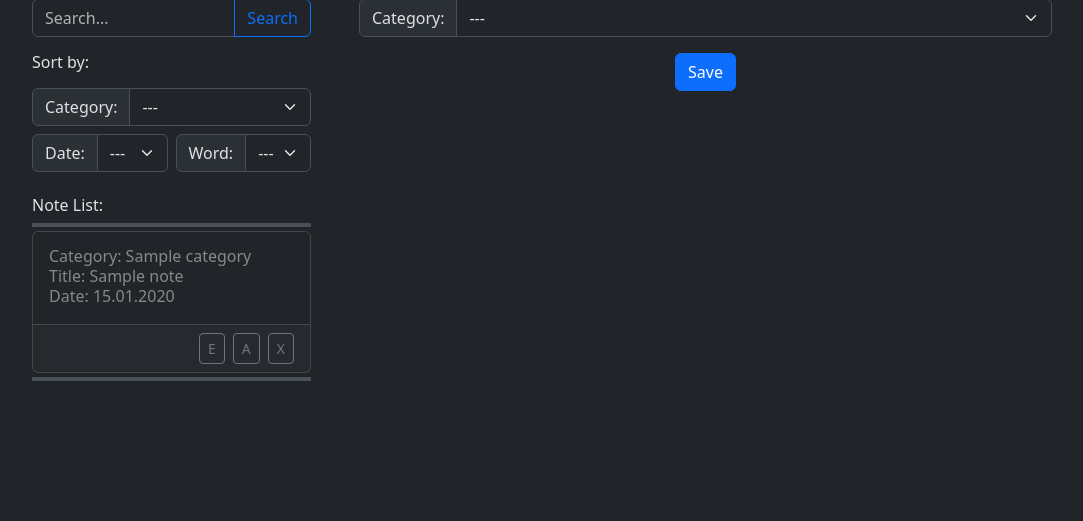
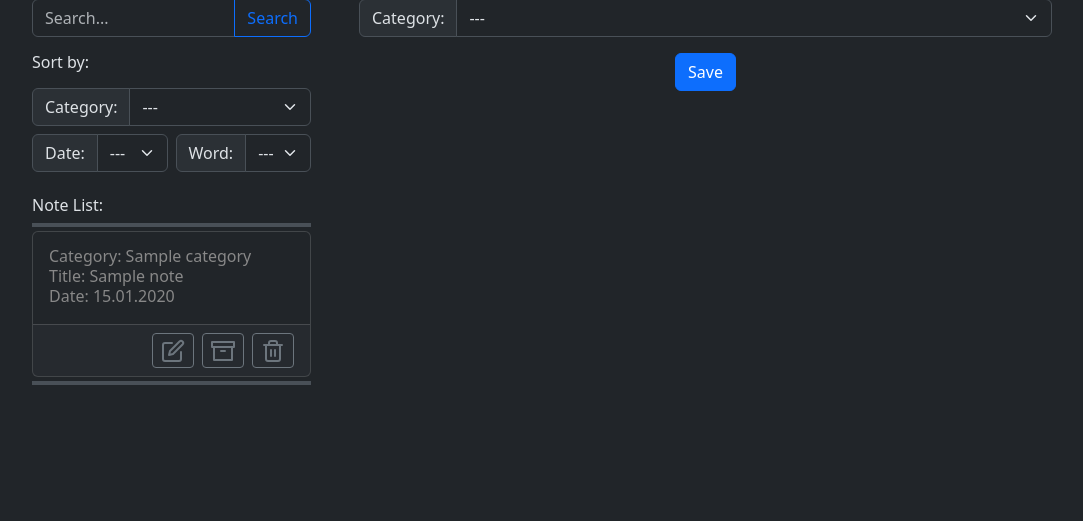
Before and after one commit to BRANYA43/online_notes, a Django app: template src/templates/home.html in a window 1280 px wide. Shown: the part 91-612 px from the top of the page, without its empty margins (98-1181 px from the left). Run offline with Django 4.2, Linux system fonts and the light colour scheme; the template is opened without the code that fills it: most values are stand-ins (such as "Sample title", 1, 10 or a date in 2020); some libraries are stand-ins or nearby versions.

Commit message:
Add feather icons to card

```diff
--- a/src/static/js/base.js
+++ b/src/static/js/base.js
@@ -37,9 +37,9 @@ $(document).ready(function(){
                 <p class="card-subtitle">Date: ${data.note.date}</p>
               </div>
                 <div class="card-footer d-flex justify-content-end gap-2">
-                  <button class="btn btn-outline-secondary btn-sm" type="button">E</button>
-                  <button class="btn btn-outline-secondary btn-sm" type="button">A</button>
-                  <button class="btn btn-outline-secondary btn-sm" type="button">X</button>
+                  <button class="btn btn-outline-secondary btn-sm" type="button"><i data-feather="edit"></i></button>
+                  <button class="btn btn-outline-secondary btn-sm" type="button"><i data-feather="archive"></i></button>
+                  <button class="btn btn-outline-secondary btn-sm" type="button"><i data-feather="trash-2"></i></button>
                 </div>
             </div>
         `);
--- a/src/templates/includes/note_list.html
+++ b/src/templates/includes/note_list.html
@@ -16,9 +16,9 @@
             <p class="card-subtitle">Date: {{ note.created|date:"d.m.Y" }}</p>
           </div>
             <div class="card-footer d-flex justify-content-end gap-2">
-              <button class="btn btn-outline-secondary btn-sm" type="button">E</button>
-              <button class="btn btn-outline-secondary btn-sm" type="button">A</button>
-              <button class="btn btn-outline-secondary btn-sm" type="button">X</button>
+              <button class="btn btn-outline-secondary btn-sm" type="button"><i data-feather="edit"></i></button>
+              <button class="btn btn-outline-secondary btn-sm" type="button"><i data-feather="archive"></i></button>
+              <button class="btn btn-outline-secondary btn-sm" type="button"><i data-feather="trash-2"></i></button>
             </div>
         </div>
     {% endfor %}
```
